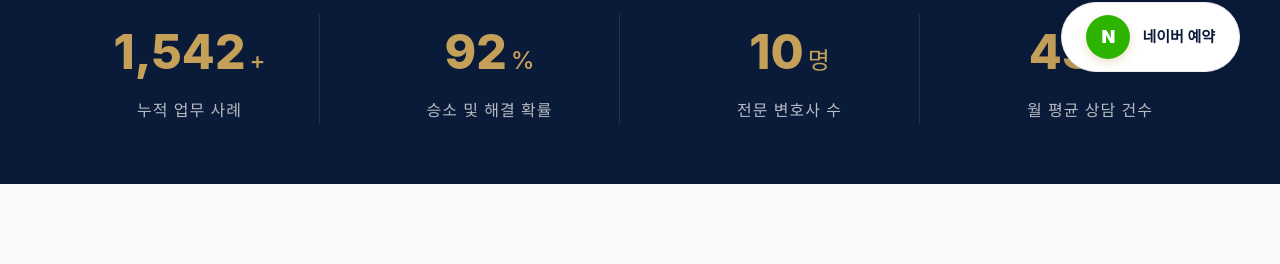
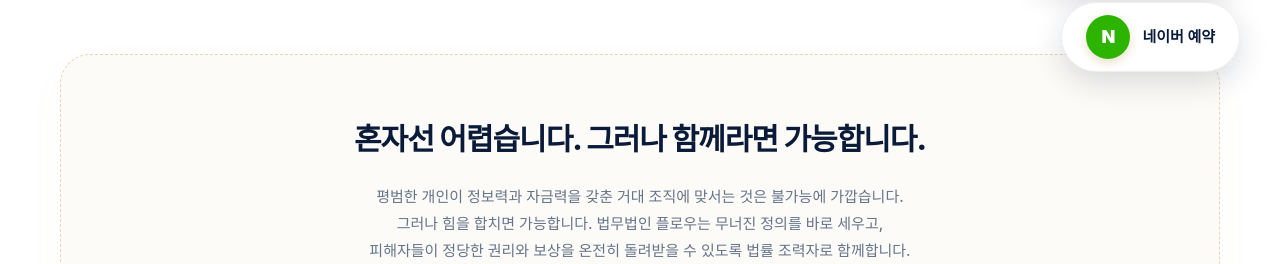
Before and after one commit to 2026flowlaw-cpu/flow, a Next.js app: page /practice/class-action in a window 1280 px wide. Shown: the part 688-952 px from the top of the page. Built offline with nearby package versions, Linux system fonts and the light colour scheme; no server answers.

Commit message:
Position ClassActionStrength section right after Hero section in class action page

```diff
--- a/src/app/practice/class-action/page.tsx
+++ b/src/app/practice/class-action/page.tsx
@@ -63,6 +63,9 @@ export default function ClassActionPage() {
           </div>
         </section>
 
+        {/* 강점/철학 소개 세션 (히어로 직후 배치) */}
+        <ClassActionStrength />
+
         {/* 1. 실적 카드 */}
         <Stats />
       <PainPoints />
@@ -76,8 +79,7 @@ export default function ClassActionPage() {
         {/* 4. FAQ */}
         <FAQ />
 
-        {/* 5. 회사 강점소개 */}
-        <ClassActionStrength />
+        {/* 5. 회사 강점소개 (히어로 뒤로 이동됨) */}
 
         {/* 6. 의뢰인후기 */}
         <CustomerReviews />
```
